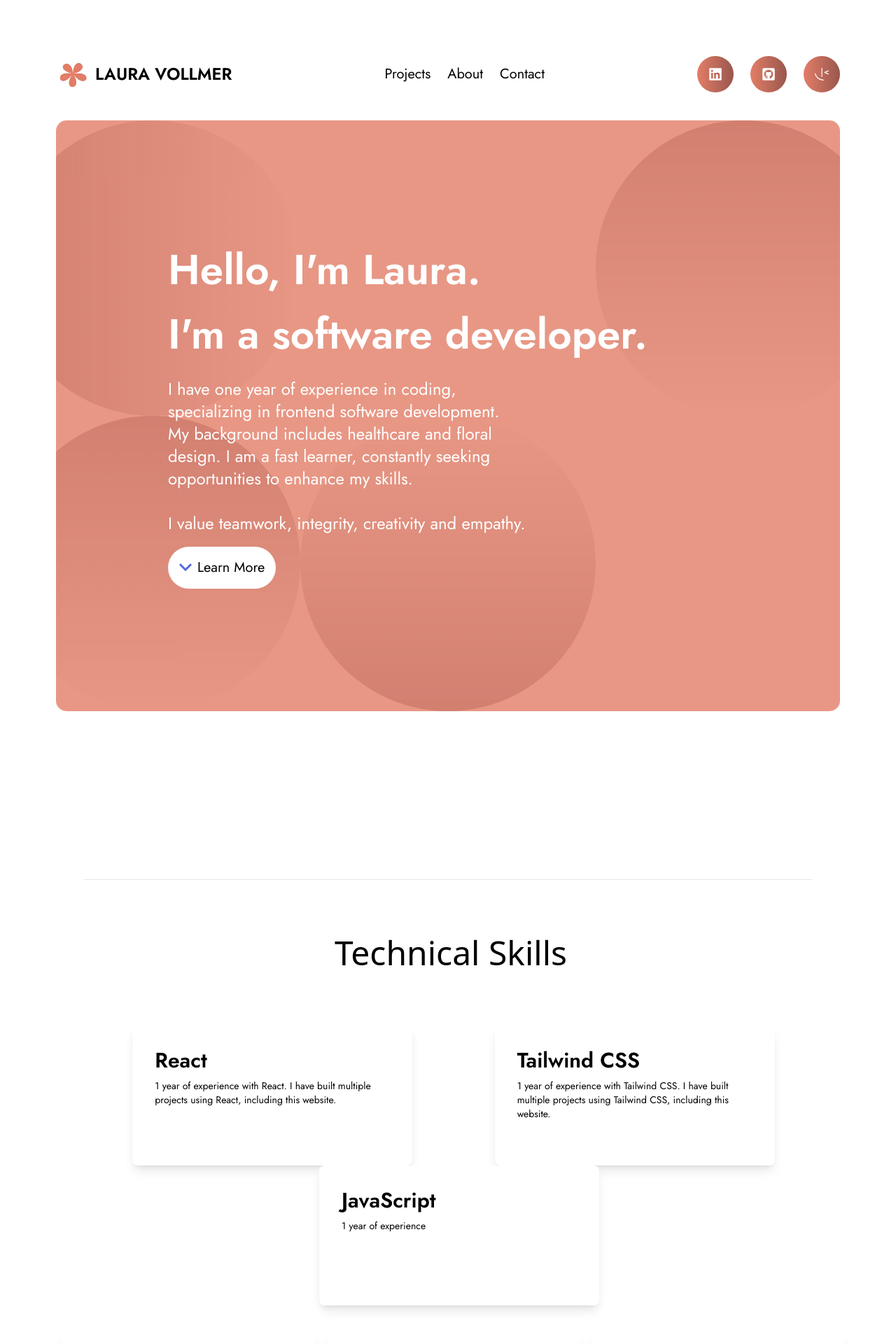
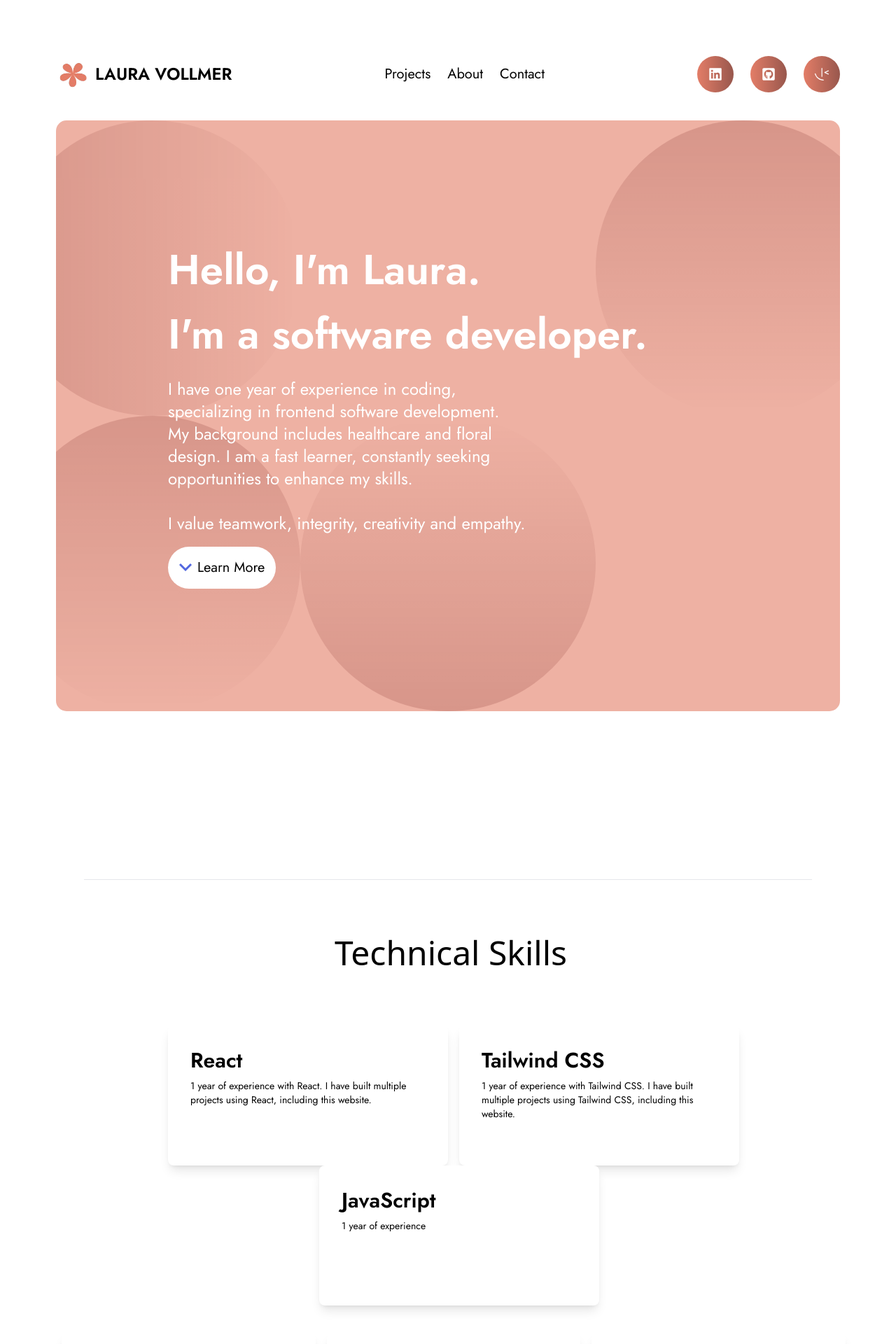
Before and after one commit to lavollmer/portfolio-lauradev, a React (Vite) app: page / in a window 1280 px wide. Shown: the top 1920 px of the page at 70% size. Built offline with nearby package versions, Linux system fonts and the light colour scheme.

Commit message:
fixing styling and overlay

```diff
--- a/src/components/Landing.jsx
+++ b/src/components/Landing.jsx
@@ -7,7 +7,7 @@ const SplashPage = () => {
   return (
     <>
       {/* desktop version */}
-      <div className="hidden md:flex bg-burnt-sienna bg-opacity-80 mt-10 font-jost relative landing-container">
+      <div className="hidden md:flex bg-burnt-sienna bg-opacity-60 mt-10 font-jost relative landing-container">
         <div className="flex flex-row relative w-full rounded-lg">
           <div className="flex flex-col justify-center p-20 space-y-6  relative">
             {/* Background overlay */}
--- a/src/components/Skills.jsx
+++ b/src/components/Skills.jsx
@@ -7,11 +7,11 @@ const Skills = () => {
       <div className="p-10">
         <hr />
       </div>
-      <div className="flex flex-col md:flex-row items-center md:items-left justify-center pb-10">
+      <div className="flex flex-col md:flex-row items-center justify-center pb-10">
         <h1 className="text-black text-3xl md:text-5xl">Technical Skills</h1>
       </div>
       <div className="flex flex-col items-center w-full justify-center md:justify-evenly md:space-y-10">
-        <div className="flex flex-col w-full lg:flex-row flex-wrap lg:justify-evenly lg:space-x-4 space-y-6 lg:space-y-0">
+        <div className="flex flex-row items-center justify-center w-full lg:flex-row flex-wrap lg:space-x-4 space-y-6 lg:space-y-0">
           <SkillsCard
             title="React"
             content="1 year of experience with React. I have built multiple projects using React, including this website."
@@ -22,7 +22,7 @@ const Skills = () => {
           />
           <SkillsCard title="JavaScript" content="1 year of experience" />
         </div>
-        <div className="flex flex-col w-full mt-4 md:mt-0 lg:flex-row  lg:justify-evenly lg:space-x-4 space-y-6 lg:space-y-0">
+        <div className="flex flex-row items-center justify-center w-full mt-4 md:mt-0 lg:flex-row  lg:space-x-4 space-y-6 lg:space-y-0">
           <SkillsCard title="HTML" content="1 year of experience" />
           <SkillsCard title="CSS" content="1 year of experience" />
           <SkillsCard title="Web Accessibility" content="1 year of experience" />
```
